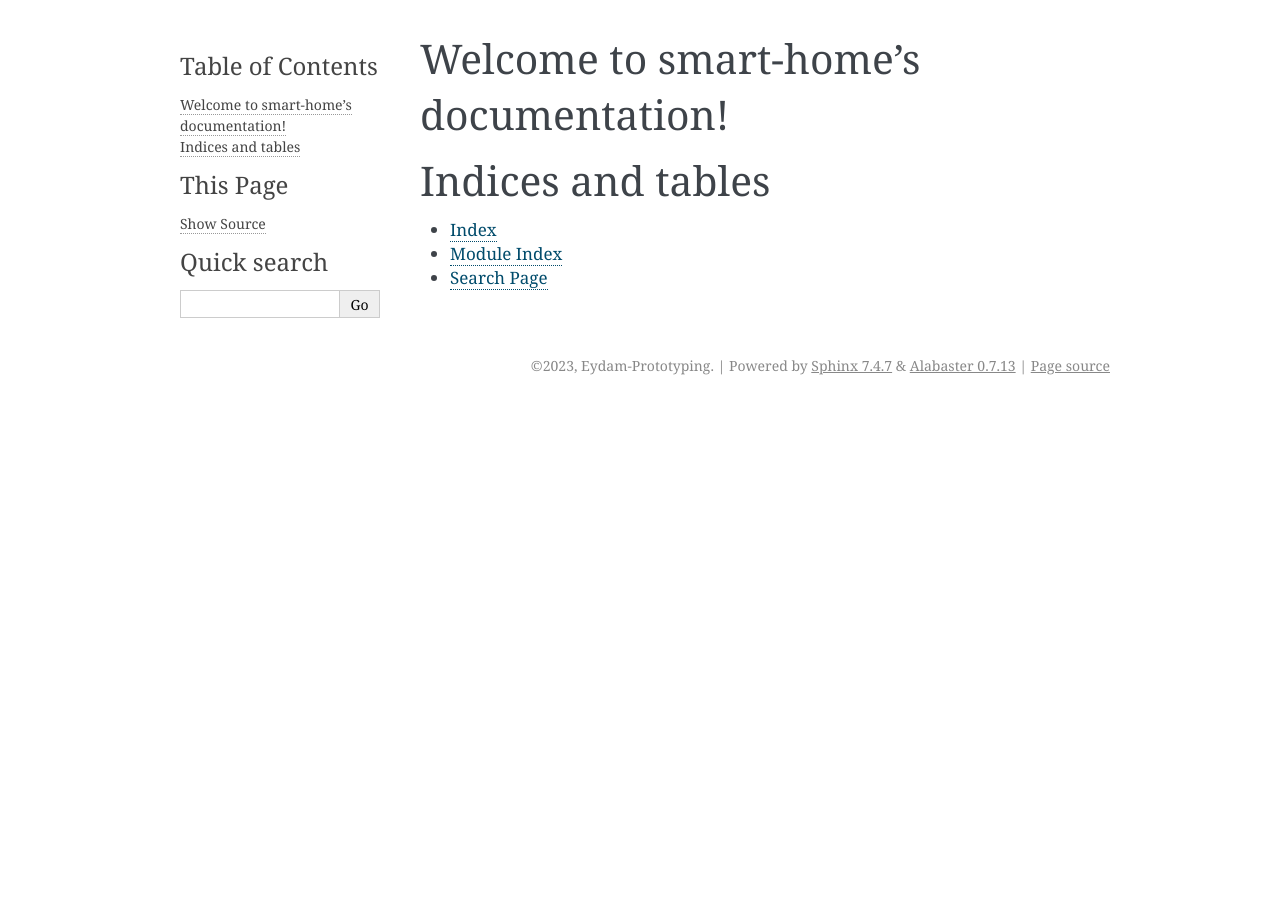
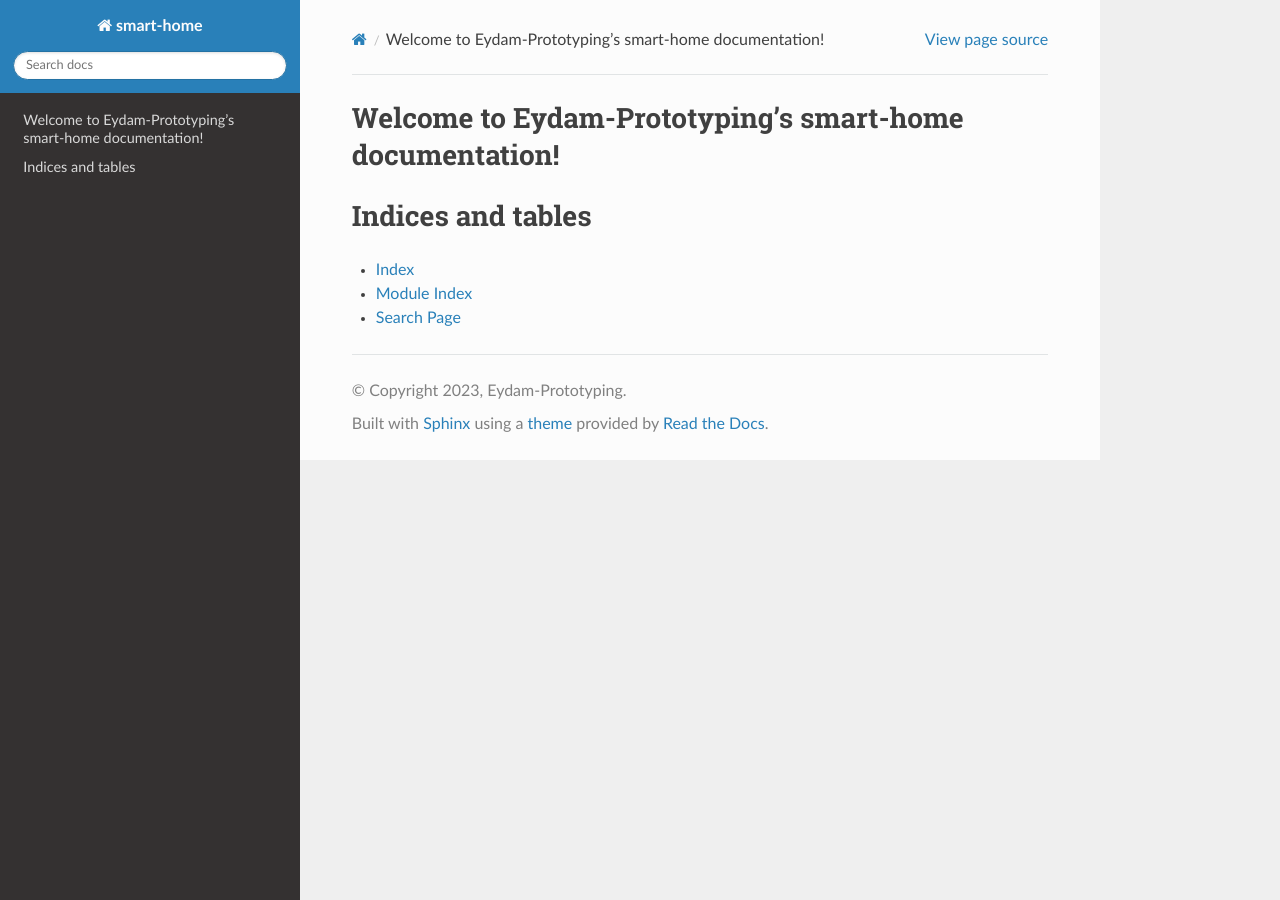
Before and after one commit to eydam-prototyping/smart-home, a Sphinx documentation site: the page built from docs/index.rst, in a window 1280 px wide. Built offline with Sphinx 7.4.7 and the Read the Docs theme 2.0.0, drawn with Linux system fonts in a browser that asks for light colours.

Commit message:
Theme geändert

```diff
--- a/docs/conf.py
+++ b/docs/conf.py
@@ -23,5 +23,5 @@ exclude_patterns = []
 # -- Options for HTML output -------------------------------------------------
 # https://www.sphinx-doc.org/en/master/usage/configuration.html#options-for-html-output
 
-html_theme = 'alabaster'
+html_theme = 'sphinx_rtd_theme'
 html_static_path = ['_static']
--- a/docs/index.rst
+++ b/docs/index.rst
@@ -3,7 +3,7 @@
    You can adapt this file completely to your liking, but it should at least
    contain the root `toctree` directive.
 
-Welcome to smart-home's documentation!
+Welcome to Eydam-Prototyping's smart-home documentation!
 ======================================
 
 .. toctree::
```
